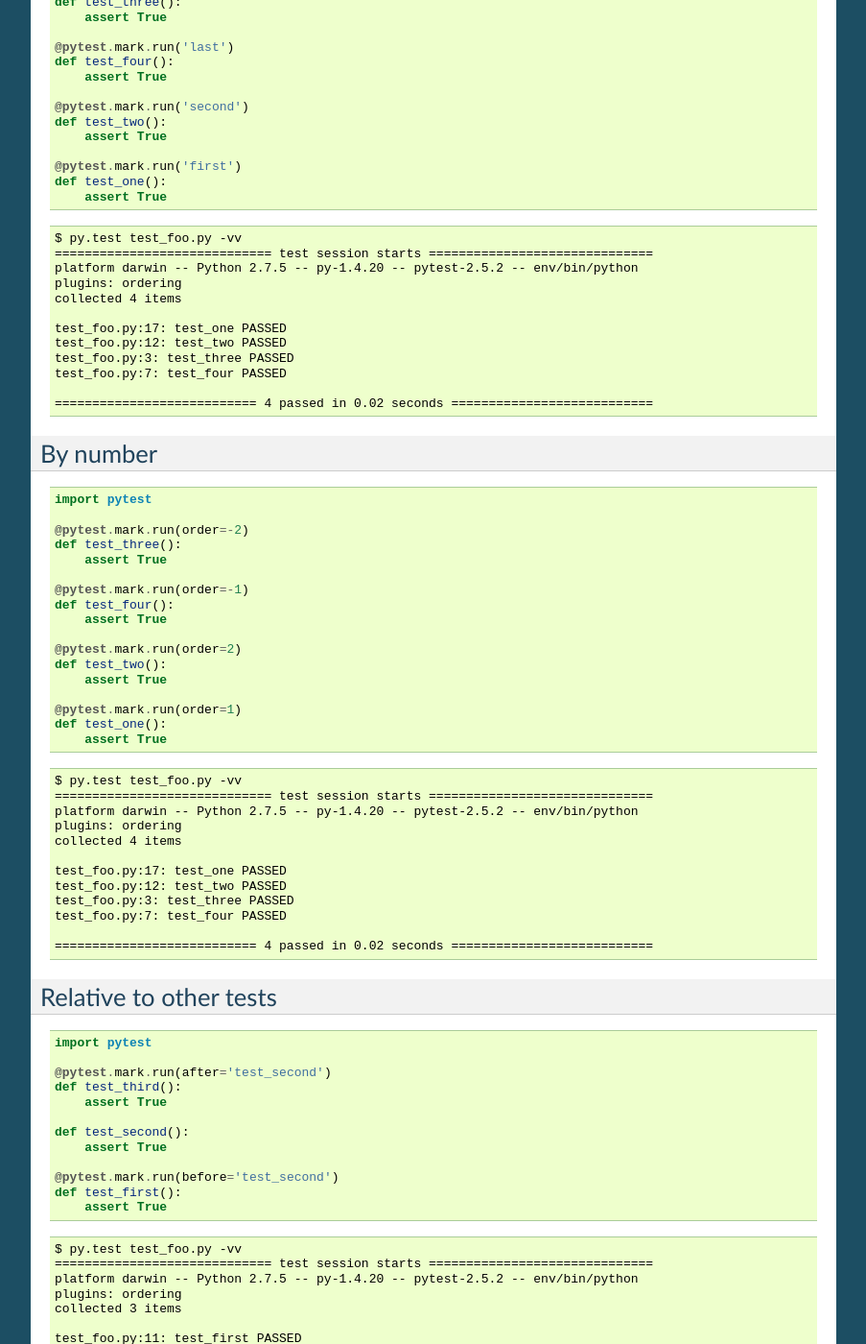
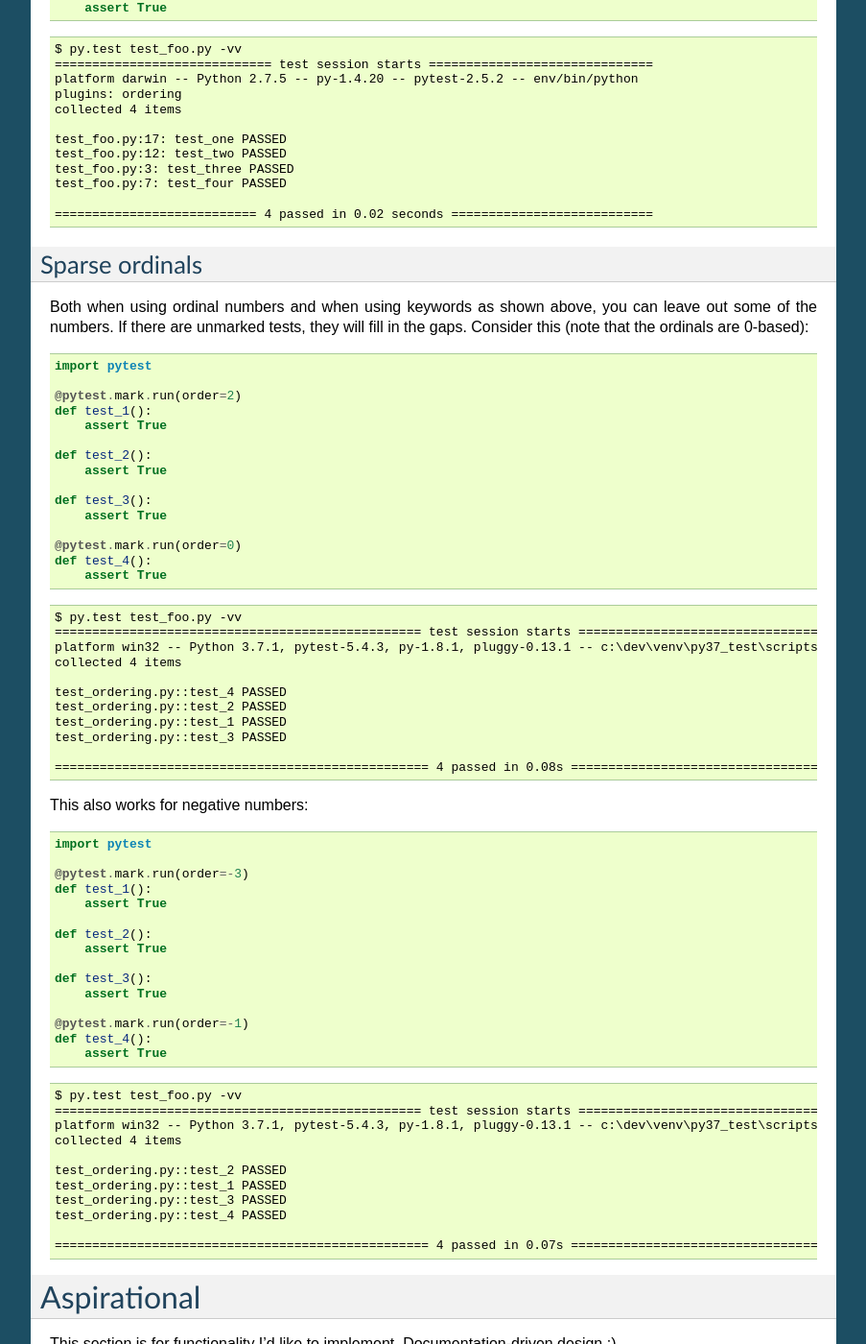
Before and after one commit to ftobia/pytest-ordering, a Sphinx documentation site: the page built from docs/source/index.rst, in a window 1280 px wide and 1400 px high, scrolled down 2005 px. Shown: the whole window at 96% size, without its empty margins (198-1101 px from the left). Built offline with Sphinx 7.4.7, drawn with Linux system fonts in a browser that asks for light colours; some of the changed text lies outside the part shown.

Commit message:
Adapt documentation
- correct notation for ordinals
- add documentation for sparse ordinals

```diff
--- a/docs/source/index.rst
+++ b/docs/source/index.rst
@@ -57,11 +57,11 @@ With pytest-ordering, you can change the default ordering as follows:
 
  import pytest
 
- @pytest.mark.order2
+ @pytest.mark.run(order=1)
  def test_foo():
      assert True
 
- @pytest.mark.order1
+ @pytest.mark.run(order=0)
  def test_bar():
      assert True
 
@@ -79,6 +79,37 @@ With pytest-ordering, you can change the default ordering as follows:
     =========================== 2 passed in 0.01 seconds ===========================
 
 This is a trivial example, but ordering is respected across test files.
+
+Negative ordinals
+-----------------
+
+Just like a list index in Python, negative ordinals count from the end, e.g.
+the ordinal -1 designates the last test, -2 the second to last etc.:
+
+.. code:: python
+
+ import pytest
+
+ @pytest.mark.run(order=-2)
+ def test_foo():
+     assert True
+
+ @pytest.mark.run(order=-1)
+ def test_bar():
+     assert True
+
+::
+
+    $ py.test test_foo.py -vv
+    ============================= test session starts ==============================
+    platform darwin -- Python 2.7.5 -- py-1.4.20 -- pytest-2.5.2 -- env/bin/python
+    plugins: ordering
+    collected 2 items
+
+    test_foo.py:7: test_bar PASSED
+    test_foo.py:3: test_foo PASSED
+
+    =========================== 2 passed in 0.01 seconds ===========================
 
 Other markers
 -------------
@@ -120,6 +151,77 @@ You can also use markers such as "first", "second", "last", and "second_to_last"
 
     =========================== 4 passed in 0.02 seconds ===========================
 
+Sparse ordinals
+---------------
+Both when using ordinal numbers and when using keywords as shown above, you
+can leave out some of the numbers. If there are unmarked tests, they will
+fill in the gaps. Consider this (note that the ordinals are 0-based):
+
+.. code:: python
+
+    import pytest
+
+    @pytest.mark.run(order=2)
+    def test_1():
+        assert True
+
+    def test_2():
+        assert True
+
+    def test_3():
+        assert True
+
+    @pytest.mark.run(order=0)
+    def test_4():
+        assert True
+
+::
+
+    $ py.test test_foo.py -vv
+    ================================================= test session starts =================================================
+    platform win32 -- Python 3.7.1, pytest-5.4.3, py-1.8.1, pluggy-0.13.1 -- c:\dev\venv\py37_test\scripts\python.exe
+    collected 4 items
+
+    test_ordering.py::test_4 PASSED                                                                                  [ 25%]
+    test_ordering.py::test_2 PASSED                                                                                  [ 50%]
+    test_ordering.py::test_1 PASSED                                                                                  [ 75%]
+    test_ordering.py::test_3 PASSED                                                                                  [100%]
+
+    ================================================== 4 passed in 0.08s ==================================================
+
+This also works for negative numbers:
+
+.. code:: python
+
+    import pytest
+
+    @pytest.mark.run(order=-3)
+    def test_1():
+        assert True
+
+    def test_2():
+        assert True
+
+    def test_3():
+        assert True
+
+    @pytest.mark.run(order=-1)
+    def test_4():
+        assert True
+
+::
+
+    $ py.test test_foo.py -vv
+    ================================================= test session starts =================================================
+    platform win32 -- Python 3.7.1, pytest-5.4.3, py-1.8.1, pluggy-0.13.1 -- c:\dev\venv\py37_test\scripts\python.exe
+    collected 4 items
+
+    test_ordering.py::test_2 PASSED                                                                                  [ 25%]
+    test_ordering.py::test_1 PASSED                                                                                  [ 50%]
+    test_ordering.py::test_3 PASSED                                                                                  [ 75%]
+    test_ordering.py::test_4 PASSED                                                                                  [100%]
+
+    ================================================== 4 passed in 0.07s ==================================================
 
 Aspirational
 ============
@@ -147,45 +249,6 @@ Ordinals
      assert True
 
  @pytest.mark.run('first')
- def test_one():
-     assert True
-
-::
-
-    $ py.test test_foo.py -vv
-    ============================= test session starts ==============================
-    platform darwin -- Python 2.7.5 -- py-1.4.20 -- pytest-2.5.2 -- env/bin/python
-    plugins: ordering
-    collected 4 items
-
-    test_foo.py:17: test_one PASSED
-    test_foo.py:12: test_two PASSED
-    test_foo.py:3: test_three PASSED
-    test_foo.py:7: test_four PASSED
-
-    =========================== 4 passed in 0.02 seconds ===========================
-
-
-By number
----------
-
-.. code:: python
-
- import pytest
-
- @pytest.mark.run(order=-2)
- def test_three():
-     assert True
-
- @pytest.mark.run(order=-1)
- def test_four():
-     assert True
-
- @pytest.mark.run(order=2)
- def test_two():
-     assert True
-
- @pytest.mark.run(order=1)
  def test_one():
      assert True
 
```
